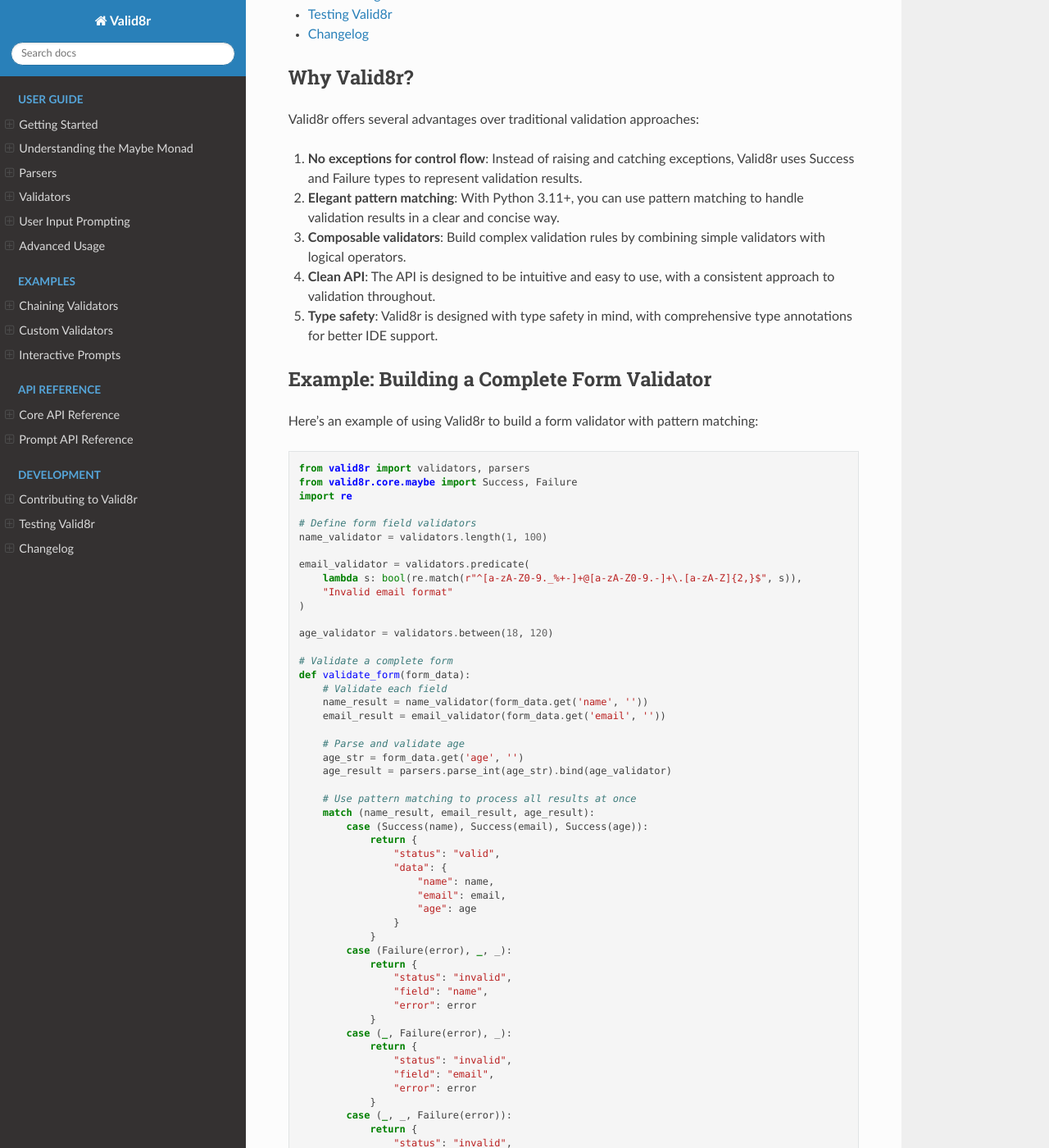
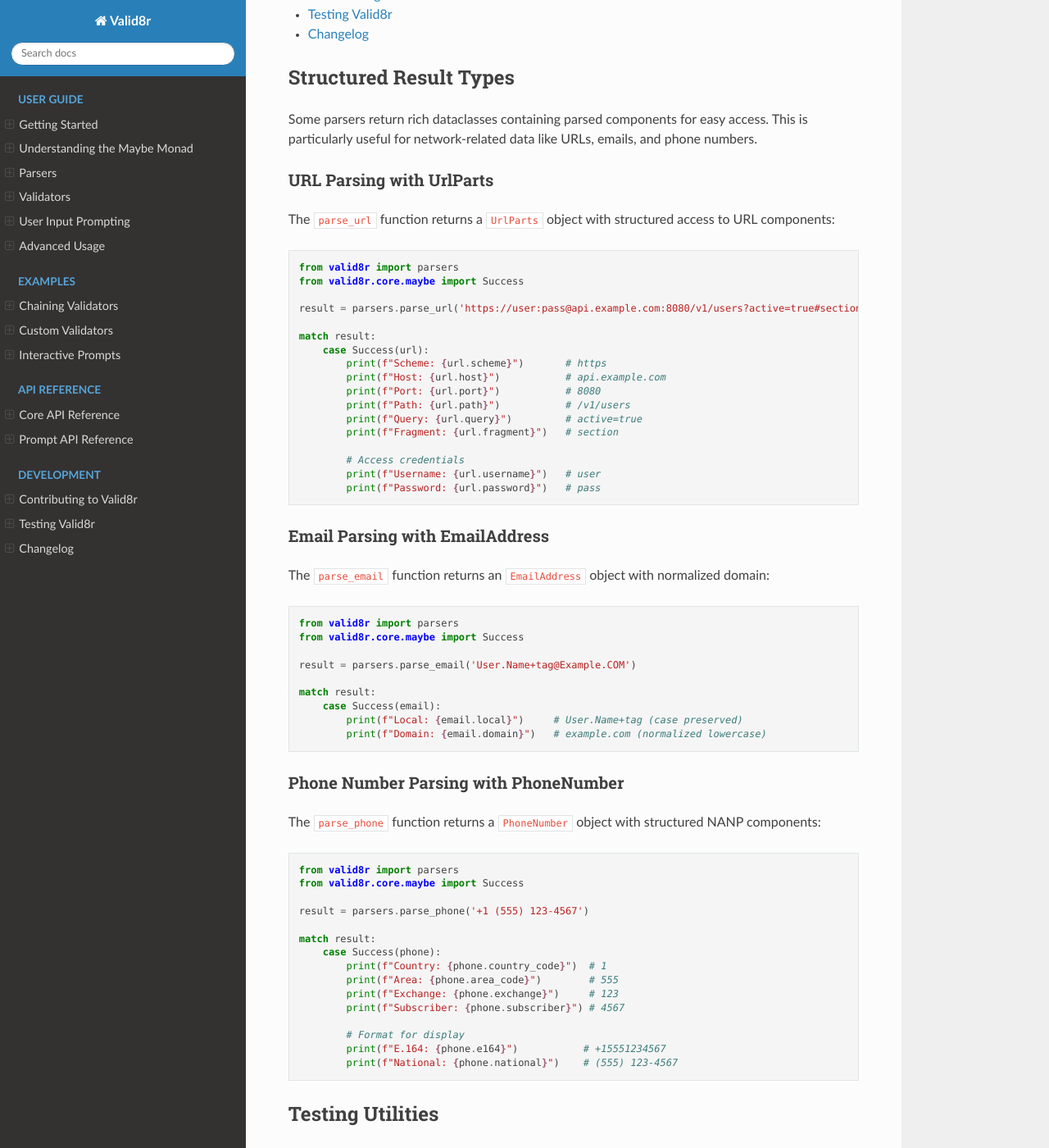
Before and after one commit to mikelane/valid8r, a Sphinx documentation site: the page built from docs/index.rst, in a window 1280 px wide and 1400 px high, scrolled down 5010 px. Shown: the whole window at 82% size. Built offline with Sphinx 7.4.7 and the Read the Docs theme 3.1.0, drawn with Linux system fonts in a browser that asks for light colours; pages that are not in the unit, such as notebooks, are missing from menus; some of the changed text lies outside the part shown.

Commit message:
docs: comprehensive documentation update for parsers and structured results
Added complete documentation for recently added features:
- Phone number parsing with PhoneNumber dataclass
- URL parsing with UrlParts dataclass
- Email parsing with EmailAddress dataclass

README.md changes:
- Added complete parser reference organized by category
- Added phone number parsing examples
- Expanded URL and email examples to show structured result access
- Enhanced testing utilities section with more examples
- Fixed broken documentation link

docs/index.rst changes:
- Added 'Structured Result Types' section with UrlParts, EmailAddress, PhoneNumber
- Expanded 'Testing Utilities' section with comprehensive examples
- Added examples for MockInputContext usage
- Included complex validation testing patterns

valid8r/core/parsers.py changes:
- Added Examples section to parse_url docstring
- Added Examples section to parse_email docstring
- Both include doctest-compatible examples showing structured result access

CHANGELOG.md:
- Created comprehensive changelog documenting all versions from 0.1.0 to 0.2.7
- Documented all new parsers and features added in v0.2.0
- Documented documentation fixes in v0.2.1-v0.2.7
- Followed Keep a Changelog format

This addresses all critical and important documentation gaps identified in the
documentation review.

```diff
--- a/docs/index.rst
+++ b/docs/index.rst
@@ -137,6 +137,155 @@
    development/testing
    development/changelog
 
+Structured Result Types
+-----------------------
+
+Some parsers return rich dataclasses containing parsed components for easy access. This is particularly useful for network-related data like URLs, emails, and phone numbers.
+
+URL Parsing with UrlParts
+^^^^^^^^^^^^^^^^^^^^^^^^^^
+
+The ``parse_url`` function returns a ``UrlParts`` object with structured access to URL components:
+
+.. code-block:: python
+
+   from valid8r import parsers
+   from valid8r.core.maybe import Success
+
+   result = parsers.parse_url('https://user:pass@api.example.com:8080/v1/users?active=true#section')
+
+   match result:
+       case Success(url):
+           print(f"Scheme: {url.scheme}")       # https
+           print(f"Host: {url.host}")           # api.example.com
+           print(f"Port: {url.port}")           # 8080
+           print(f"Path: {url.path}")           # /v1/users
+           print(f"Query: {url.query}")         # active=true
+           print(f"Fragment: {url.fragment}")   # section
+
+           # Access credentials
+           print(f"Username: {url.username}")   # user
+           print(f"Password: {url.password}")   # pass
+
+Email Parsing with EmailAddress
+^^^^^^^^^^^^^^^^^^^^^^^^^^^^^^^^
+
+The ``parse_email`` function returns an ``EmailAddress`` object with normalized domain:
+
+.. code-block:: python
+
+   from valid8r import parsers
+   from valid8r.core.maybe import Success
+
+   result = parsers.parse_email('User.Name+tag@Example.COM')
+
+   match result:
+       case Success(email):
+           print(f"Local: {email.local}")     # User.Name+tag (case preserved)
+           print(f"Domain: {email.domain}")   # example.com (normalized lowercase)
+
+Phone Number Parsing with PhoneNumber
+^^^^^^^^^^^^^^^^^^^^^^^^^^^^^^^^^^^^^^
+
+The ``parse_phone`` function returns a ``PhoneNumber`` object with structured NANP components:
+
+.. code-block:: python
+
+   from valid8r import parsers
+   from valid8r.core.maybe import Success
+
+   result = parsers.parse_phone('+1 (555) 123-4567')
+
+   match result:
+       case Success(phone):
+           print(f"Country: {phone.country_code}")  # 1
+           print(f"Area: {phone.area_code}")        # 555
+           print(f"Exchange: {phone.exchange}")     # 123
+           print(f"Subscriber: {phone.subscriber}") # 4567
+
+           # Format for display
+           print(f"E.164: {phone.e164}")           # +15551234567
+           print(f"National: {phone.national}")    # (555) 123-4567
+
+Testing Utilities
+-----------------
+
+Valid8r provides comprehensive testing utilities to help you test validation logic in your applications.
+
+Assert Helpers
+^^^^^^^^^^^^^^
+
+Use ``assert_maybe_success`` and ``assert_maybe_failure`` to verify Maybe results in tests:
+
+.. code-block:: python
+
+   from valid8r import parsers, validators
+   from valid8r.testing import assert_maybe_success, assert_maybe_failure
+
+   def test_valid_age():
+       result = parsers.parse_int("42").bind(validators.minimum(0))
+       assert assert_maybe_success(result, 42)
+
+   def test_invalid_age():
+       result = parsers.parse_int("-5").bind(validators.minimum(0))
+       assert assert_maybe_failure(result, "at least 0")
+
+Mock Input Context
+^^^^^^^^^^^^^^^^^^
+
+Use ``MockInputContext`` to test interactive prompts without actual user input:
+
+.. code-block:: python
+
+   from valid8r import parsers, validators, prompt
+   from valid8r.testing import MockInputContext
+
+   def test_interactive_age_prompt():
+       with MockInputContext(["25"]):
+           age = prompt.ask(
+               "Enter your age: ",
+               parser=parsers.parse_int,
+               validator=validators.minimum(0)
+           )
+           assert age == 25
+
+   def test_prompt_with_retry():
+       # First input invalid, second valid
+       with MockInputContext(["invalid", "30"]):
+           age = prompt.ask(
+               "Age: ",
+               parser=parsers.parse_int,
+               retries=1  # Allow one retry
+           )
+           assert age == 30
+
+Testing Complex Validation
+^^^^^^^^^^^^^^^^^^^^^^^^^^^
+
+Combine testing utilities for comprehensive validation tests:
+
+.. code-block:: python
+
+   from valid8r import parsers, validators, Maybe
+   from valid8r.testing import assert_maybe_success, assert_maybe_failure
+
+   def validate_user_age(age_str: str) -> Maybe[int]:
+       """Validate user age is between 0 and 120."""
+       return parsers.parse_int(age_str).bind(
+           validators.minimum(0) & validators.maximum(120)
+       )
+
+   def test_user_age_validation():
+       # Test valid ages
+       assert assert_maybe_success(validate_user_age("25"), 25)
+       assert assert_maybe_success(validate_user_age("0"), 0)
+       assert assert_maybe_success(validate_user_age("120"), 120)
+
+       # Test invalid ages
+       assert assert_maybe_failure(validate_user_age("-1"), "at least 0")
+       assert assert_maybe_failure(validate_user_age("121"), "at most 120")
+       assert assert_maybe_failure(validate_user_age("abc"), "valid integer")
+
 Why Valid8r?
 ------------
 
```
Also changed, not shown: CHANGELOG.md (added, +117 -0 lines), README.md (+93 -19 lines), 1 other file.
